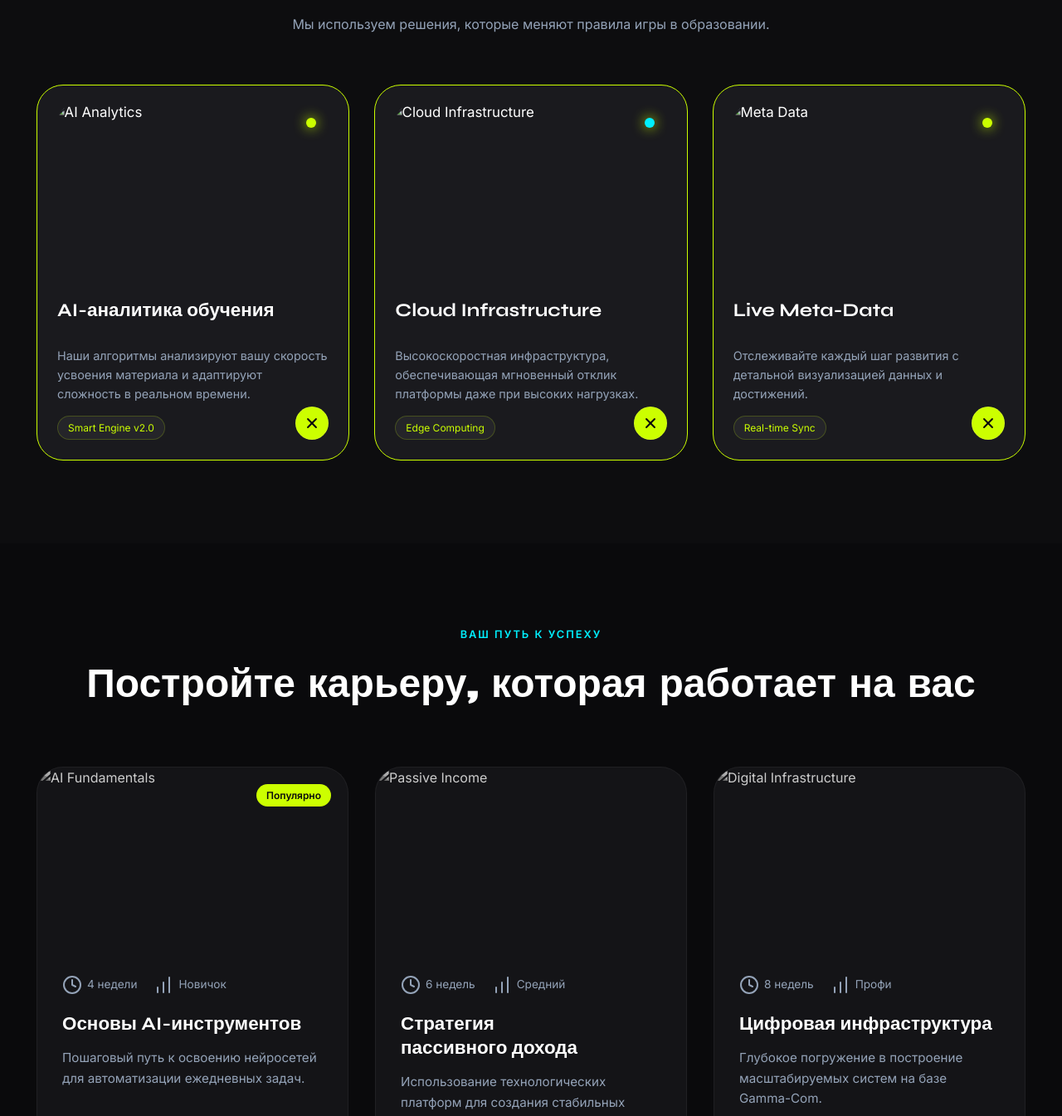
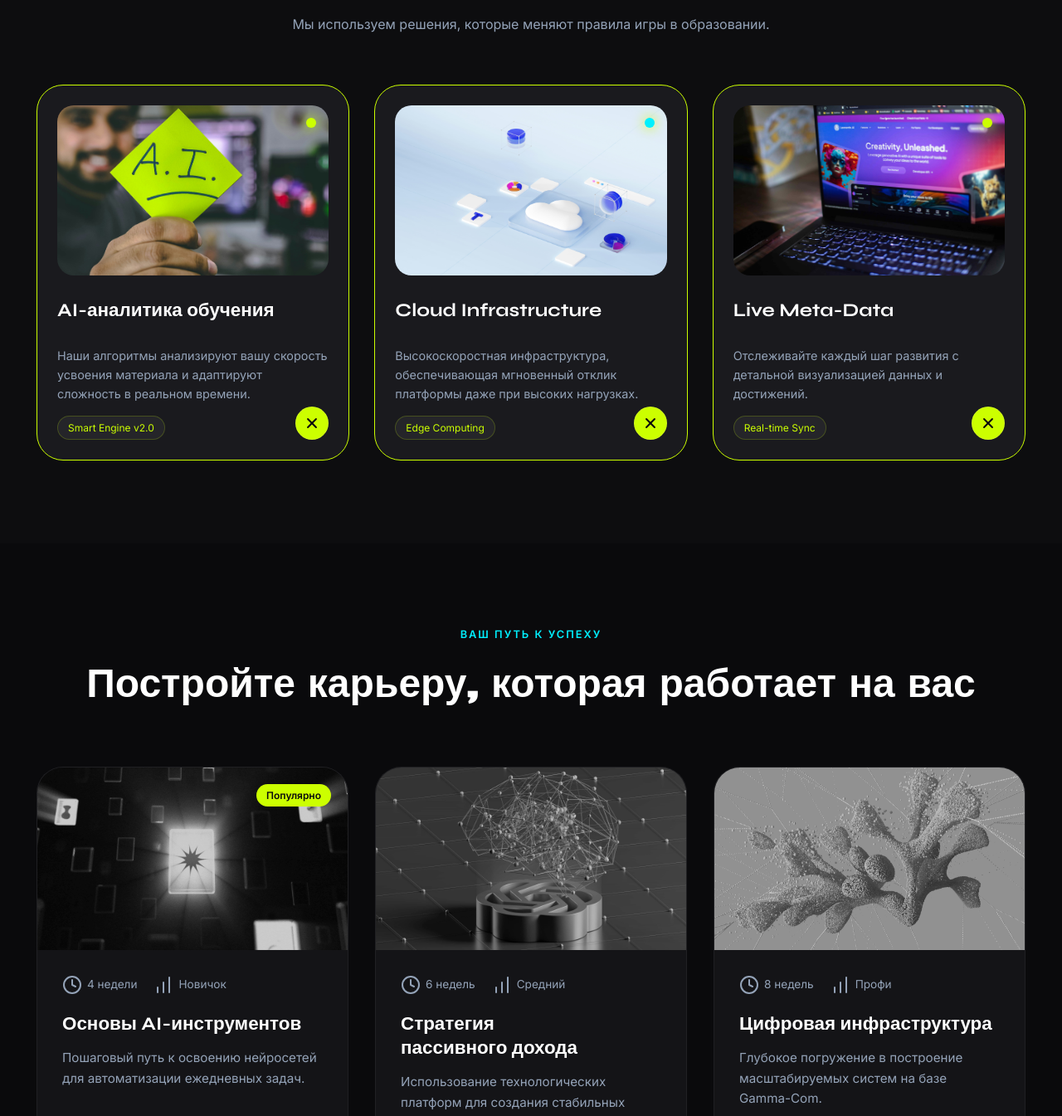
Before and after one commit to Kateryna-Katya/gamma-com, a plain HTML site: page index.html in a window 1280 px wide. Shown: the part 2413-3758 px from the top of the page at 83% size. Drawn offline with nearby package versions, Linux system fonts and the light colour scheme; animation ran at ten frames a second.

Commit message:
Deploying to gh-pages from @ Kateryna-Katya/gamma-com@18f2ca3ecb4c549937ac82b84b727f2b69c44f22 🚀

```diff
--- a/index.html
+++ b/index.html
@@ -171,7 +171,7 @@
             <div class="tech__card reveal" data-tech="ai">
                 <div class="tech__card-inner">
                     <div class="tech__image-box">
-                        <img src="img/placeholder.png" alt="AI Analytics" class="tech__img">
+                        <img src="/gamma-com/assets/three-yT8U0Jks.jpg" alt="AI Analytics" class="tech__img">
                         <div class="tech__glow-dot"></div>
                     </div>
                     <div class="tech__info">
@@ -192,7 +192,7 @@
             <div class="tech__card reveal" data-tech="cloud">
                 <div class="tech__card-inner">
                     <div class="tech__image-box">
-                        <img src="img/placeholder.png" alt="Cloud Infrastructure" class="tech__img">
+                        <img src="/gamma-com/assets/four-CI0-EgYA.jpg" alt="Cloud Infrastructure" class="tech__img">
                         <div class="tech__glow-dot" style="background: var(--color-secondary);"></div>
                     </div>
                     <div class="tech__info">
@@ -213,7 +213,7 @@
             <div class="tech__card reveal" data-tech="meta">
                 <div class="tech__card-inner">
                     <div class="tech__image-box">
-                        <img src="img/placeholder.png" alt="Meta Data" class="tech__img">
+                        <img src="/gamma-com/assets/five-DuXHdepS.jpg" alt="Meta Data" class="tech__img">
                         <div class="tech__glow-dot"></div>
                     </div>
                     <div class="tech__info">
@@ -242,7 +242,7 @@
         <div class="course-grid">
             <article class="course-card reveal">
                 <div class="course-card__image">
-                    <img src="img/placeholder.png" alt="AI Fundamentals" class="course-card__img">
+                    <img src="/gamma-com/assets/six-CH5m8hzw.jpg" alt="AI Fundamentals" class="course-card__img">
                     <div class="course-card__tag">Популярно</div>
                 </div>
                 <div class="course-card__content">
@@ -262,7 +262,7 @@
 
             <article class="course-card reveal">
                 <div class="course-card__image">
-                    <img src="img/placeholder.png" alt="Passive Income" class="course-card__img">
+                    <img src="/gamma-com/assets/seven-RAmTi0XE.jpg" alt="Passive Income" class="course-card__img">
                 </div>
                 <div class="course-card__content">
                     <div class="course-card__meta">
@@ -281,7 +281,7 @@
 
             <article class="course-card reveal">
                 <div class="course-card__image">
-                    <img src="img/placeholder.png" alt="Digital Infrastructure" class="course-card__img">
+                    <img src="/gamma-com/assets/eight-BB7KPeJd.jpg" alt="Digital Infrastructure" class="course-card__img">
                 </div>
                 <div class="course-card__content">
                     <div class="course-card__meta">
@@ -349,7 +349,7 @@
 
                     <div class="form-checkbox">
                         <input type="checkbox" id="consent" required>
-                        <label for="consent">Я согласен с <a href="personal-data-policy.html">политикой
+                        <label for="consent">Я согласен с <a href="./personal-data-policy.html">политикой
                                 конфиденциальности</a></label>
                     </div>
 
```
Also changed, not shown: assets/eight-BB7KPeJd.jpg (added), assets/five-DuXHdepS.jpg (added), assets/four-CI0-EgYA.jpg (added), assets/seven-RAmTi0XE.jpg (added), assets/six-CH5m8hzw.jpg (added), assets/three-yT8U0Jks.jpg (added).
